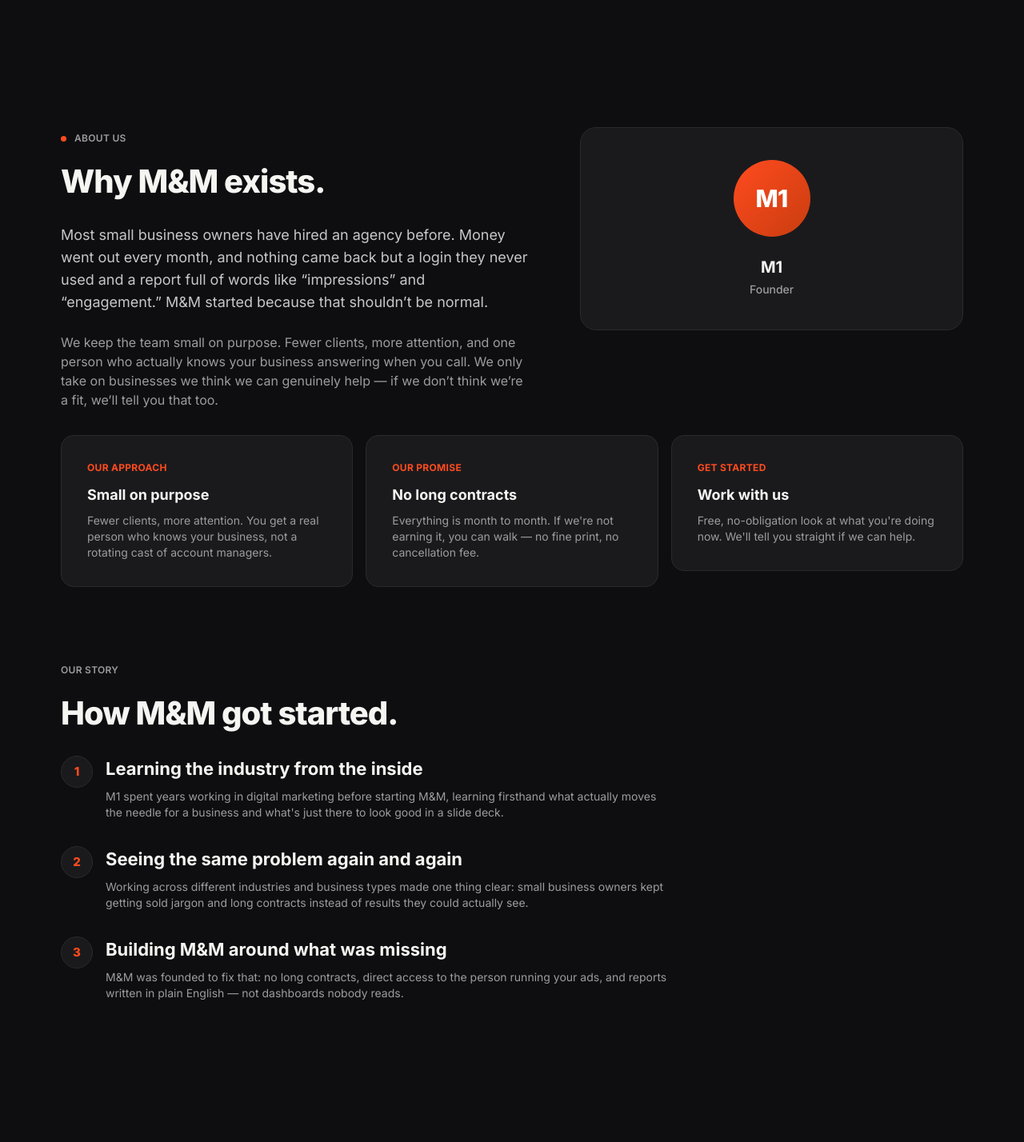
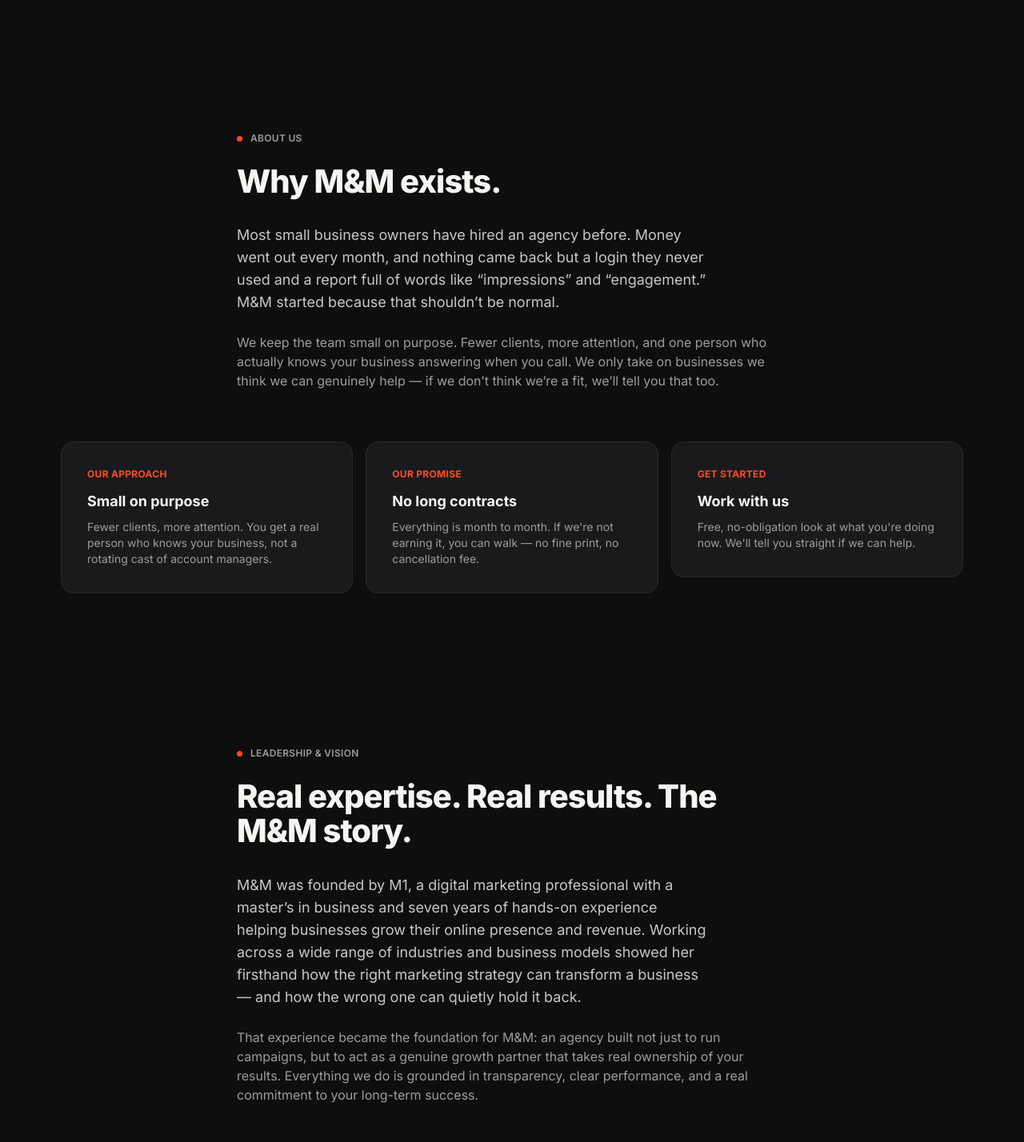
Before and after one commit to smohen985-ux/mm-digital-site, a Next.js app: page /mm-digital-site/ in a window 1280 px wide. Shown: the part 1164-2592 px from the top of the page at 80% size. Built offline with nearby package versions, Linux system fonts and the light colour scheme.

Commit message:
Update About.tsx

```diff
--- a/src/components/About.tsx
+++ b/src/components/About.tsx
@@ -21,26 +21,10 @@
   },
 ];
 
-const STORY = [
-{
-  title: "Learning the industry from the inside",
-    body: "M1 spent years working in digital marketing before starting M&M, learning firsthand what actually moves the needle for a business and what's just there to look good in a slide deck.",
-    },
-{
-title: "Seeing the same problem again and again",
-  body: "Working across different industries and business types made one thing clear: small business owners kept getting sold jargon and long contracts instead of results they could actually see.",
-  },
-{
-title: "Building M&M around what was missing",
-  body: "M&M was founded to fix that: no long contracts, direct access to the person running your ads, and reports written in plain English — not dashboards nobody reads.",
-  },
-];
-
 export default function About() {
   return (
     <section id="about" className="py-24 md:py-24">
-    <div className="container grid grid-cols-1 items-start gap-8 md:grid-cols-[1.1fr_0.9fr] md:gap-16">
-    <div>
+      <div className="container max-w-[720px]">
         <Reveal index={0} as="p" className="mb-6 inline-flex items-center gap-2.5 text-xs font-semibold uppercase tracking-wide text-muted before:content-[''] before:h-[7px] before:w-[7px] before:shrink-0 before:rounded-full before:bg-accent">
           About us
         </Reveal>
@@ -61,19 +45,8 @@
         </Reveal>
       </div>
 
-  <Reveal index={0}>
-  <div className="rounded-[20px] border border-border bg-surface p-10 text-center">
-  <div className="mx-auto mb-6 flex h-24 w-24 items-center justify-center rounded-full bg-gradient-to-br from-accent to-accentBtn text-3xl font-extrabold tracking-tight text-white">
-  M1
-  </div>
-  <div className="mb-1 text-xl font-bold text-ink">M1</div>
-  <div className="text-sm font-medium text-muted">Founder</div>
-  </div>
-  </Reveal>
-  </div>
-
       <div className="container">
-  <div className="mt-8 grid grid-cols-1 gap-4 md:grid-cols-3">
+        <div className="mt-16 grid grid-cols-1 gap-4 md:grid-cols-3">
           {VALUES.map((v, i) =>
             v.href ? (
               <Reveal key={v.title} index={i} as="div">
@@ -103,29 +76,6 @@
             )
           )}
         </div>
-
-  <div className="mt-24 max-w-[640px]">
-  <Reveal index={0} as="p" className="mb-6 text-xs font-semibold uppercase tracking-wide text-muted">
-  Our Story
-</Reveal>
-  <Reveal index={1} as="h2" isTitle className="text-[28px] font-extrabold leading-[1.08] tracking-tight md:text-[40px]">
-  How M&amp;M got started.
-  </Reveal>
-  </div>
-
-  <div className="mt-8 flex max-w-[760px] flex-col gap-8">
-  {STORY.map((s, i) => (
-  <Reveal key={s.title} index={i} className="flex items-start gap-4">
-  <div className="flex h-10 w-10 shrink-0 items-center justify-center rounded-full border border-border bg-surface text-[15px] font-extrabold text-accent">
-  {i + 1}
-  </div>
-  <div>
-  <h3 className="mb-2 text-[22px] font-bold text-ink">{s.title}</h3>
-  <p className="mb-0 text-sm text-muted">{s.body}</p>
-  </div>
-  </Reveal>
-  ))}
-</div>
       </div>
     </section>
   );
```
Lines whose indentation alone changed are shown as unchanged.
